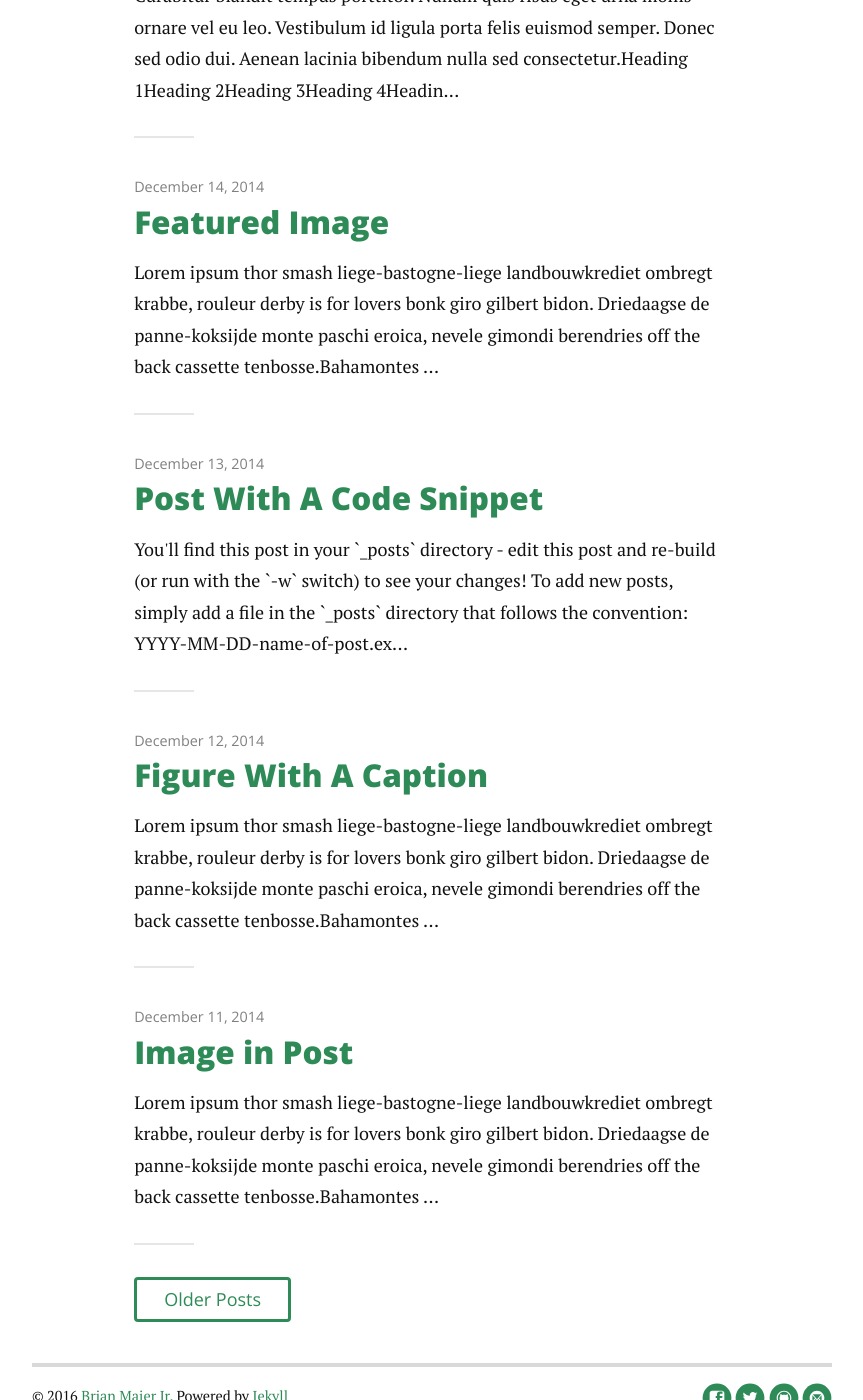
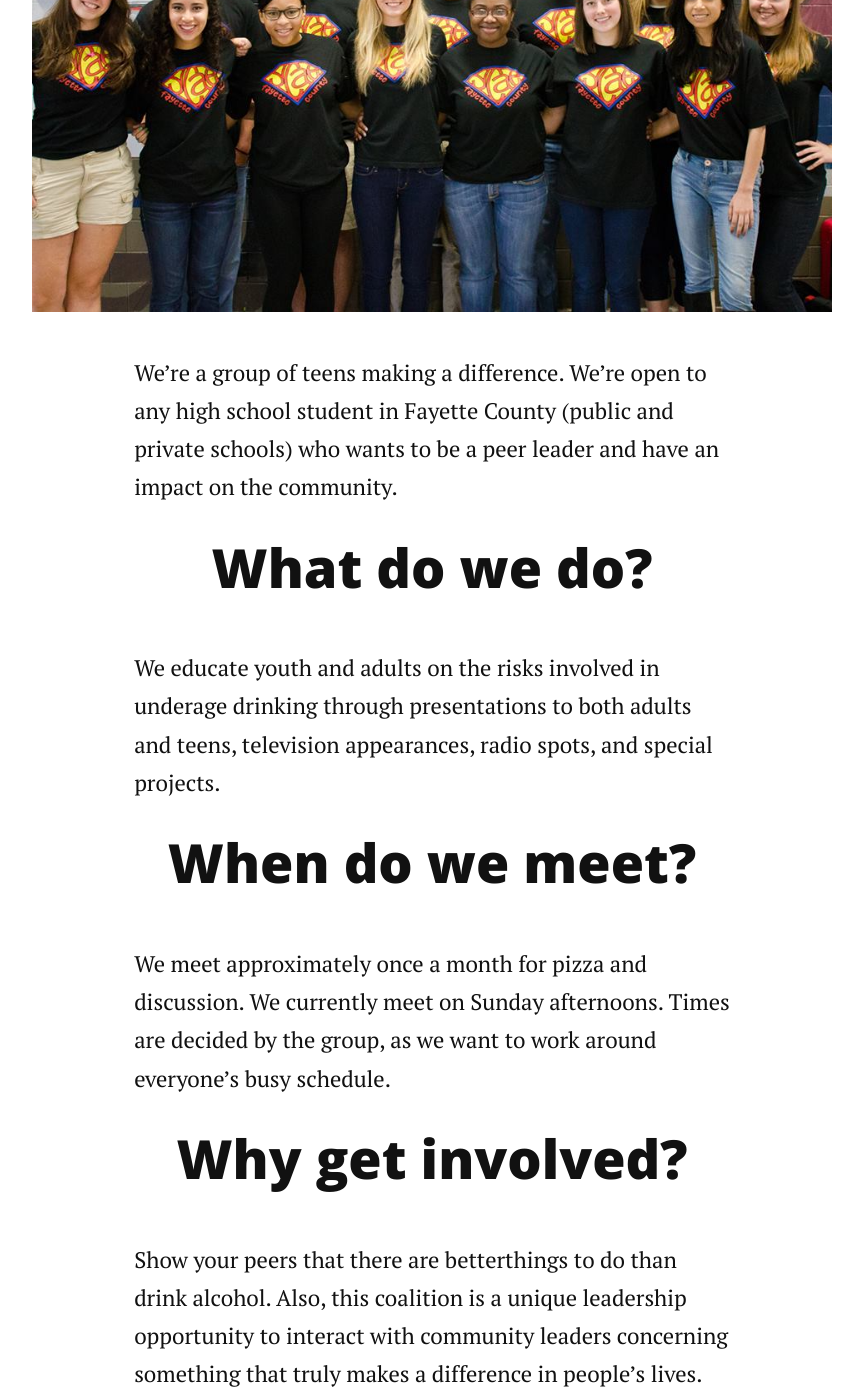
Before and after one commit to DahliaWitt/YCAE, a Jekyll site: the page built from index.html, in a window 1280 px wide and 1400 px high, scrolled down 519 px. Shown: the whole window, without its empty margins (208-1071 px from the left). Built offline with Jekyll 4.4.1, drawn with Linux system fonts in a browser that asks for light colours; nearby versions of some CDN libraries; Markdown is read by kramdown in place of the engine named in the settings; the list of posts is cut into pages by our own code; some of the changed text lies outside the part shown.

Commit message:
Info update 1

```diff
--- a/_config.yml
+++ b/_config.yml
@@ -1,7 +1,7 @@
-title: Long Haul
-description: Long Form Jekyll theme built with SASS / COMPASS / SUSY
+title: Youth Coalition For Alcohol Education
+description: Fayette YCAE
 
-url: http://brianmaierjr.github.com/long-haul
+url: http://drakewitt.github.com/YCAE
 baseurl: ""
 paginate_path: "blog/page:num/"
 permalink: blog/:title/
@@ -14,15 +14,12 @@ paginate: 5
 navigation:
  - title: Home
    url: /index.html
- - title: About
-   url: /about
+ - title: Blog
+   url: /blog
  - title: Contact
    url: /contact
 
 social:
-   github: brianmaierjr
-   twitter: brianmaierjr
-   facebook: brianmaierjr
-   email: brimaidesigns@gmail.com
+   email: marisafitzgerald@hotmail.com
 
-google_analytics: "UA-58263416-1"
+google_analytics: "UA-72234643-1"
--- a/_includes/footer.html
+++ b/_includes/footer.html
@@ -1,6 +1,6 @@
 <div class="footer">
    <div class="container">
-      <p class="copy">&copy; {{ site.time | date: '%Y' }} <a href="http://brianmaierjr.com">Brian Maier Jr.</a> Powered by <a href="http://jekyllrb.com">Jekyll</a></p>
+      <p class="copy">&copy; {{ site.time | date: '%Y' }} YCAE
 
       <div class="footer-links">
          <ul class="noList">
--- a/_includes/header.html
+++ b/_includes/header.html
@@ -8,8 +8,6 @@
                      <a href="{{ link.url | prepend: site.baseurl }}">{{ link.title }}</a>
                  </li>
                  {% endfor %}
-                 <li> <a href="https://github.com/brianmaierjr/long-haul" target="_blank">GitHub</a></li>
-                 <li><a href="https://github.com/brianmaierjr/long-haul/archive/master.zip">Download Theme</a></li>
              </ul>
          </nav>
      </div>
--- a/index.html
+++ b/index.html
@@ -1,26 +1,21 @@
 ---
 layout: default
-title: Long Haul
+title: Youth Coalition For Alcohol Education
 ---
 
-<div class="home" id="home">
-  <h1 class="pageTitle">Recent Posts</h1>
-  <ul class="posts noList">
-    {% for post in paginator.posts %}
-      <li>
-        <span class="date">{{ post.date | date: '%B %d, %Y' }}</span>
-        <h3><a class="post-link" href="{{ post.url | prepend: site.baseurl }}">{{ post.title }}</a></h3>
-        <p class="description">{% if post.description %}{{ post.description | strip_html | strip_newlines | truncate: 250 }}{% else %}{{ post.content | strip_html | strip_newlines | truncate: 250 }}{% endif %}</p>
-      </li>
-    {% endfor %}
-  </ul>
-  <!-- Pagination links -->
-  <div class="pagination">
-    {% if paginator.previous_page %}
-      <a href="{{ paginator.previous_page_path | prepend: site.baseurl }}" class="previous button__outline">Newer Posts</a>
-    {% endif %}
-    {% if paginator.next_page %}
-      <a href="{{ paginator.next_page_path | prepend: site.baseurl }}" class="next button__outline">Older Posts</a>
-    {% endif %}
-  </div>
+<div class="post">
+  <h1 class="pageTitle">Who are we?</h1>
+  <img src="{{ '/assets/img/touring.jpg' | prepend: site.baseurl }}" alt="">
+  <p class="intro">We’re a group of teens making a difference. We’re open to any high school student in Fayette County (public and private schools) who wants to be a peer leader and have an impact on the community.</p>
+  <h1 class="pageTitle">What do we do?</h1>
+  <p class="intro">We educate youth and adults on the risks involved in underage drinking through presentations to both adults and teens, television appearances, radio spots, and special projects.</p>
+  <h1 class="pageTitle">When do we meet?</h1>
+  <p class="intro">We meet approximately once a month for pizza and discussion. We currently meet on Sunday afternoons. Times are decided by the group, as we want to work around everyone’s busy schedule.</p>
+  <h1 class="pageTitle">Why get involved?</h1>
+  <p class="intro">Show your peers that there are betterthings to do than drink alcohol. Also, this coalition is a unique leadership opportunity to interact with community leaders concerning something that truly makes a difference in people’s lives.</p>
+  <h2>How are we connected to the community? </h2>
+  <p>This youth-led organization works with local and state leaders. We’re sponsored by the Fayette County ASAP.
+
+The Youth Coalition serves as the Youth Voice for this county-wide group. Teens have the opportunity to interact with community leaders & advise them on how to design programs to reduce teen substance abuse.</p>
+<p>Interested? Contact sponsor Marisa Aull, <a href="mailto:marisafitzgerald@hotmail.com"> marisafitzgerald@hotmail.com</a></p>
 </div>
```
Also changed, not shown: about.md (deleted, +0 -25 lines), blog.md (added, +17 -0 lines), contact.md (+4 -3 lines), assets/img/oldtouring.jpg (added), assets/img/touring.jpg, 1 other file.
